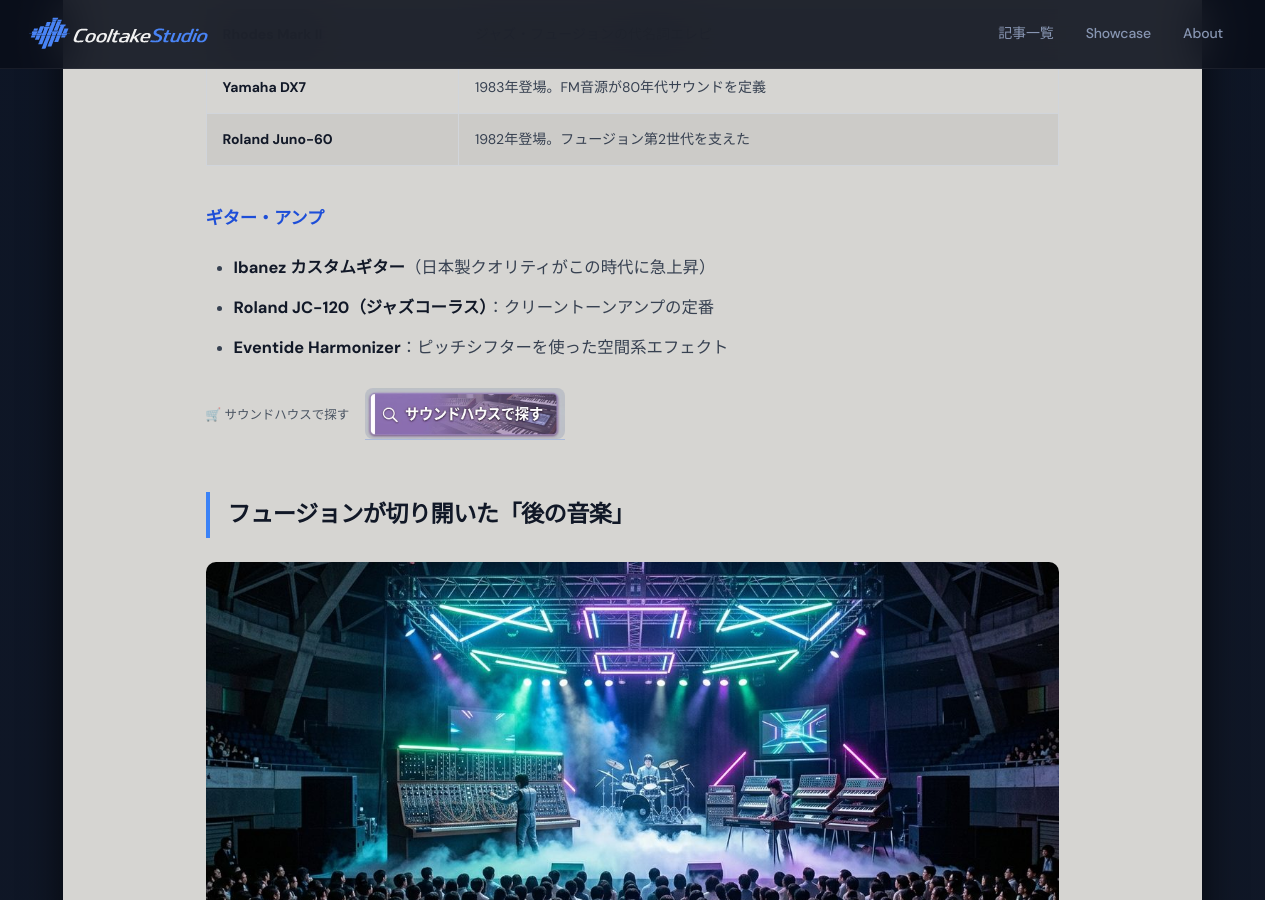
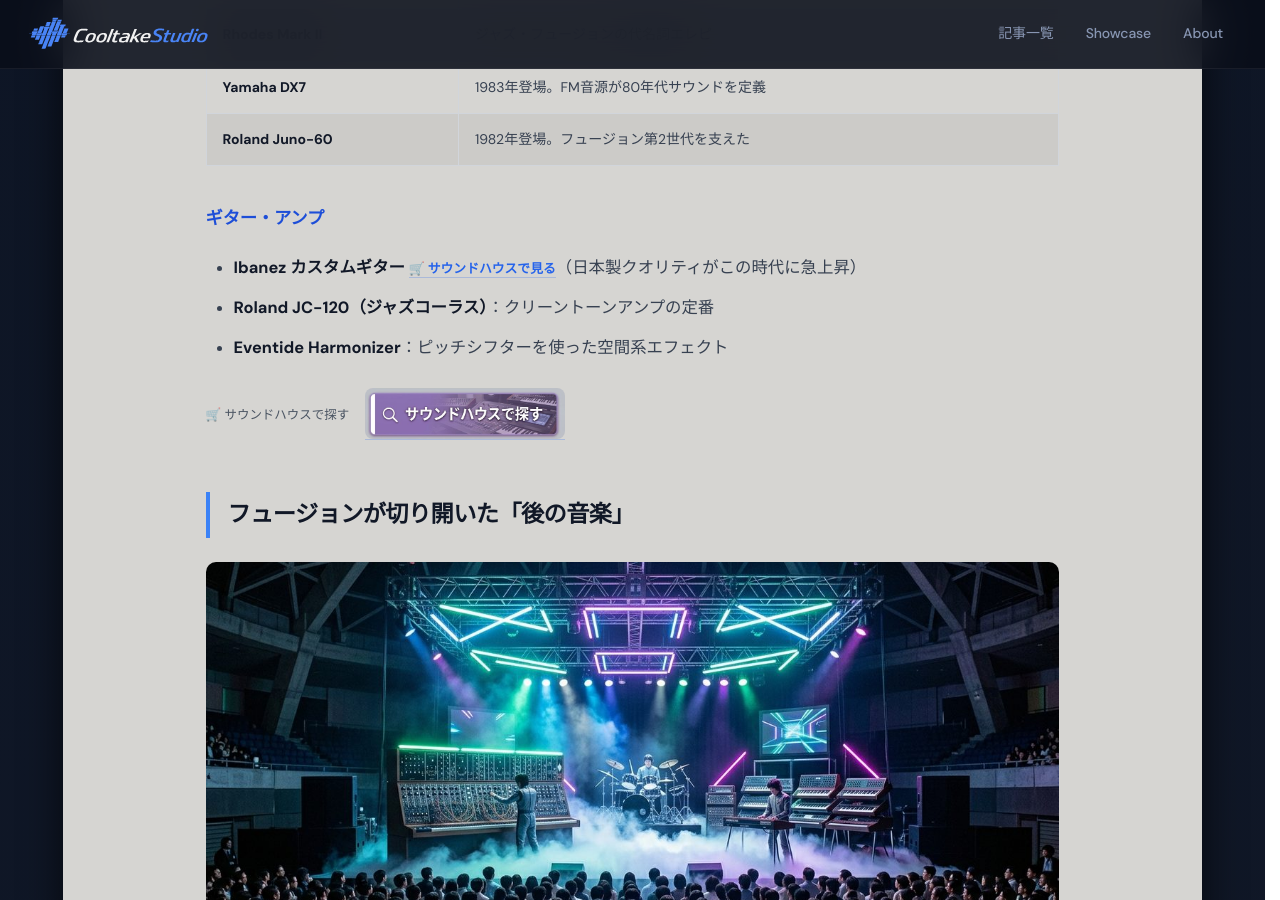
Before and after one commit to cooltake/cooltake-staging, a Jekyll site: the page built from _posts/2026-05-30-japan-music-09-fusion-jazz.md, in a window 1280 px wide and 900 px high, scrolled down 3712 px. Built offline with Jekyll 4.4.1, drawn with Linux system fonts in a browser that asks for light colours; some web fonts are replaced.

Commit message:
feat: add soundhouse inline links to gear/DAW names in 2026-05-30-japan-music-09-fusion-jazz.md

```diff
--- a/_posts/2026-05-30-japan-music-09-fusion-jazz.md
+++ b/_posts/2026-05-30-japan-music-09-fusion-jazz.md
@@ -89,7 +89,7 @@
 
 ### ギター・アンプ
 
-- **Ibanez カスタムギター**（日本製クオリティがこの時代に急上昇）
+- **Ibanez カスタムギター**<a href="https://h.accesstrade.net/sp/cc?rk=01001xqc00os63&url=https%3A%2F%2Fwww.soundhouse.co.jp%2Fproducts%2Fdetail%2Fitem%2F202881%2F" rel="nofollow" referrerpolicy="no-referrer-when-downgrade" style="font-size:.8rem;color:#1e3a5f;font-weight:600;margin-left:.3em;">🛒 サウンドハウスで見る</a>（日本製クオリティがこの時代に急上昇）
 - **Roland JC-120（ジャズコーラス）**：クリーントーンアンプの定番
 - **Eventide Harmonizer**：ピッチシフターを使った空間系エフェクト
 
```
